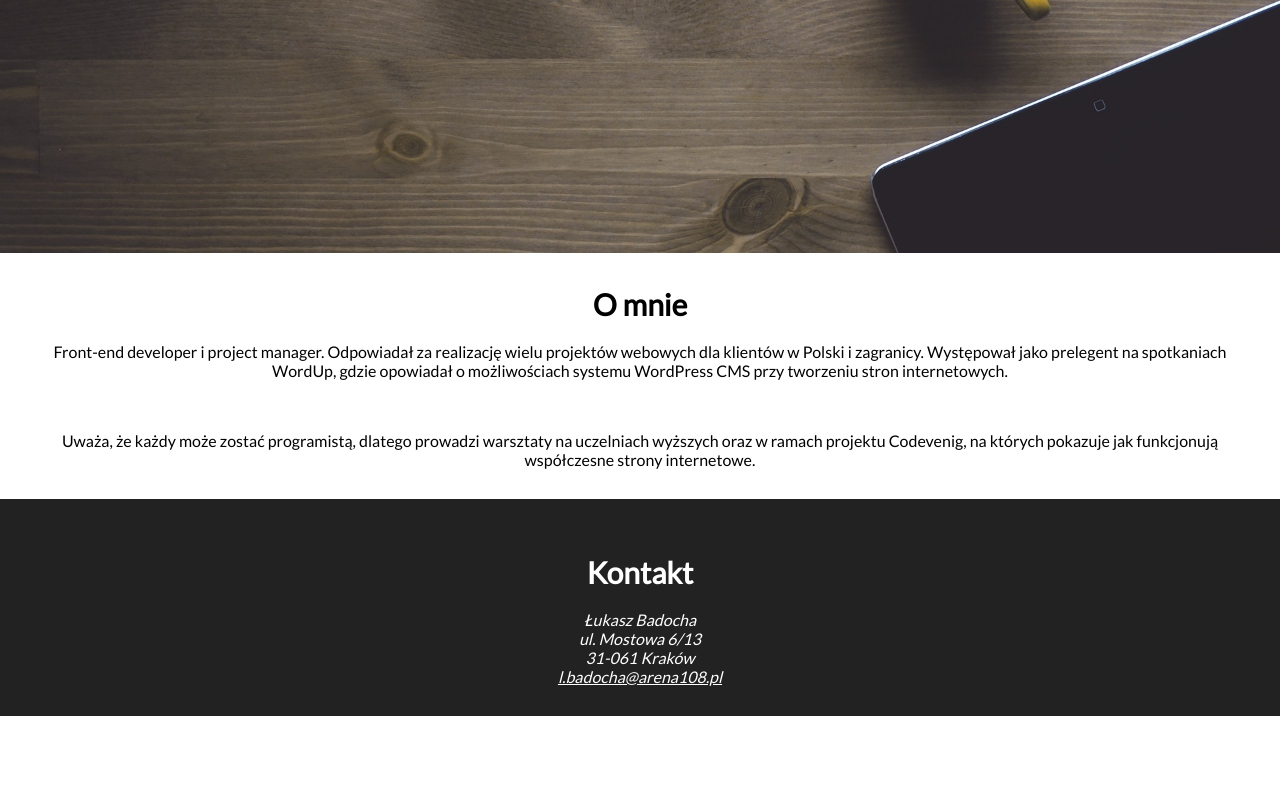
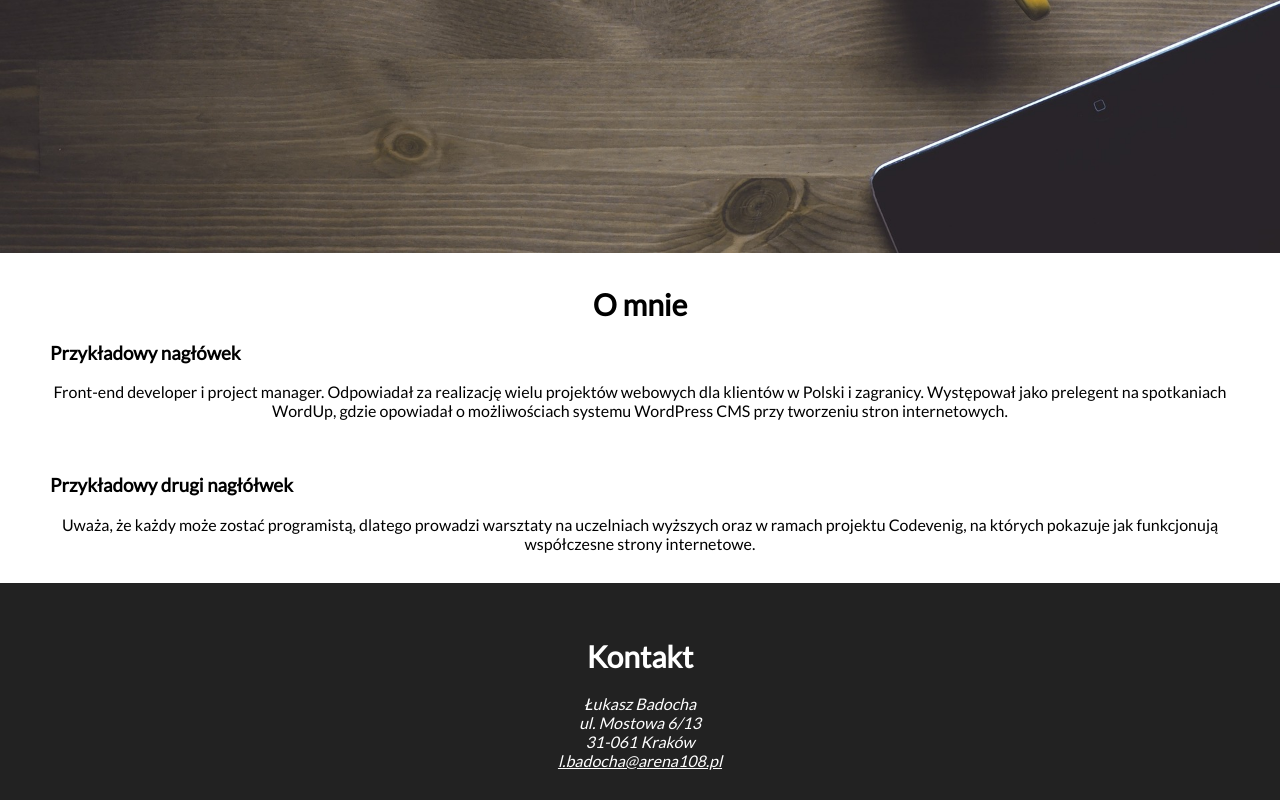
Before and after one commit to karol509x/Cwiczenie-html5, a plain HTML site: page index.html in a window 1280 px wide. Shown: the part 667-1467 px from the top of the page. Before the commit the page ends 1383 px from the top, so only its background shows below. Drawn offline with Linux system fonts and the light colour scheme.

Commit message:
Dodanie nagłówków

```diff
--- a/index.html
+++ b/index.html
@@ -29,11 +29,13 @@
   <section id="about">
     <h2 id="about-header">O mnie</h2>
     <article>
+    <h3>Przykładowy nagłówek</h3>
     <p class="about-content">Front-end developer i project manager. Odpowiadał za realizację wielu projektów webowych dla klientów w Polski i zagranicy. Występował jako prelegent na spotkaniach WordUp, gdzie opowiadał o możliwościach systemu WordPress CMS przy tworzeniu stron internetowych.</p>
     <br />
     </article>
 
      <article>
+     <h3>Przykładowy drugi nagłółwek</h3>
     <p class="about-content"> Uważa, że każdy może zostać programistą, dlatego prowadzi warsztaty na uczelniach wyższych oraz w ramach projektu Codevenig, na których pokazuje jak funkcjonują współczesne strony internetowe.</p>
 
       </article>
```
